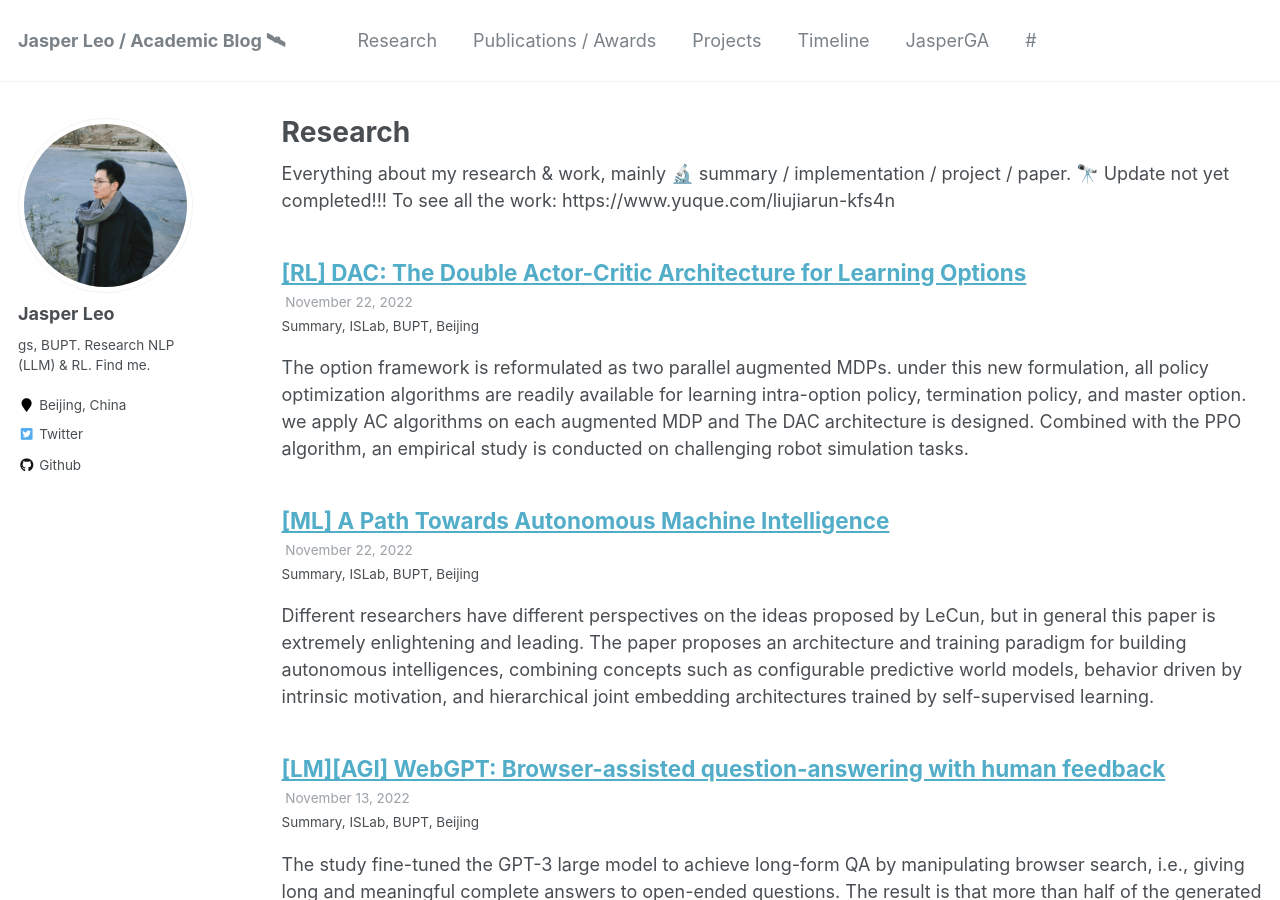
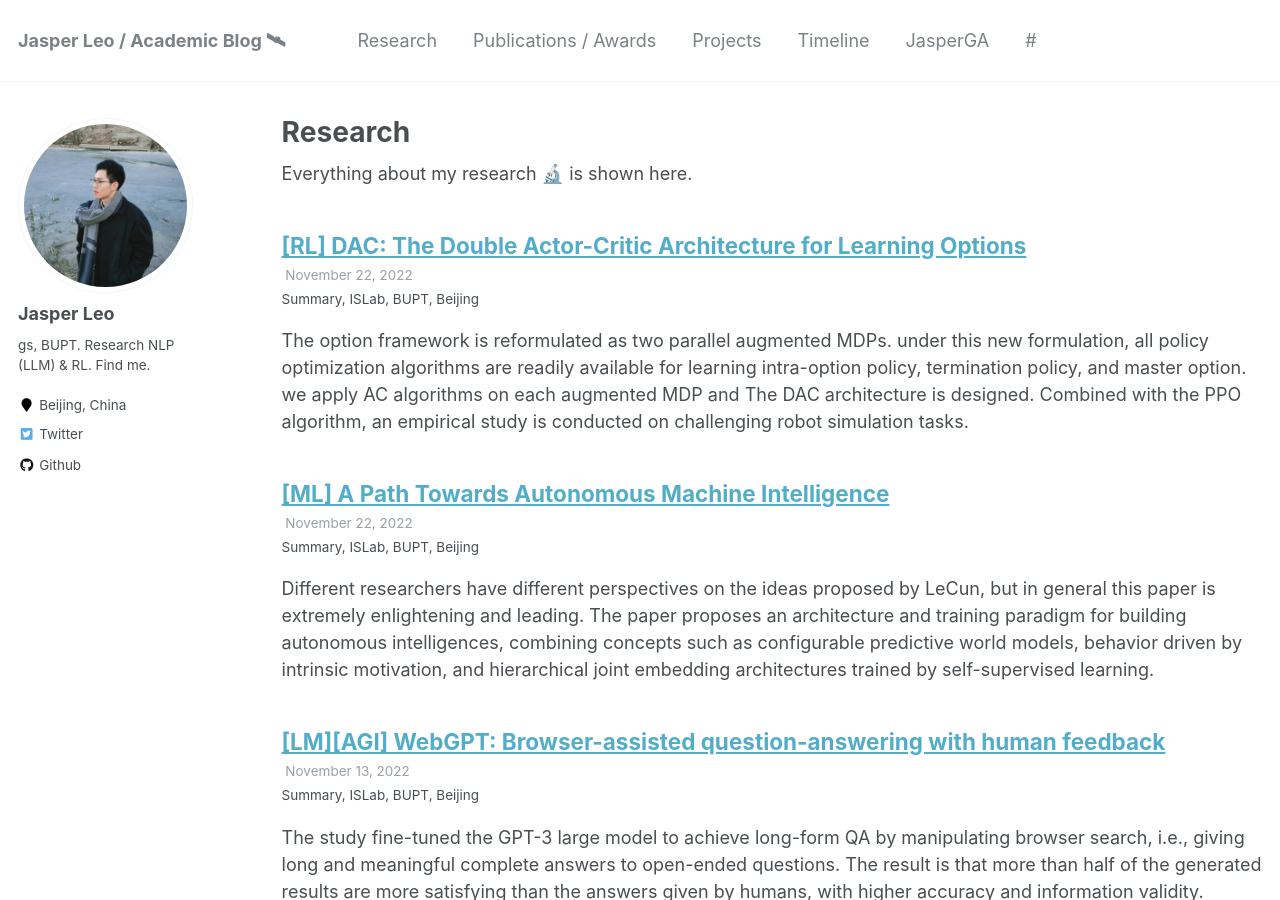
Before and after one commit to KLGR123/KLGR123.github.io, a Jekyll site: the page built from _pages/talks.html, in a window 1280 px wide and 900 px high. Built offline with Jekyll 4.4.1, drawn with Linux system fonts in a browser that asks for light colours.

Commit message:
Update talks.html

```diff
--- a/_pages/talks.html
+++ b/_pages/talks.html
@@ -5,8 +5,7 @@ permalink: /talks/
 author_profile: true
 ---
 
-Everything about my research & work, mainly 🔬 summary / implementation / project / paper. 🔭
-Update not yet completed!!! To see all the work: https://www.yuque.com/liujiarun-kfs4n
+Everything about my research 🔬 is shown here.
 
 {% if site.talkmap_link == true %}
 
```
